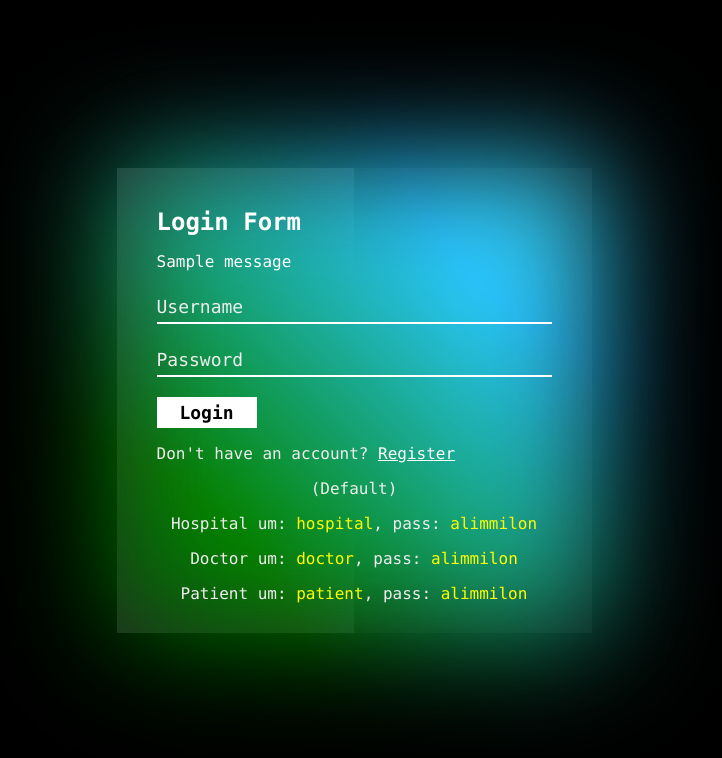
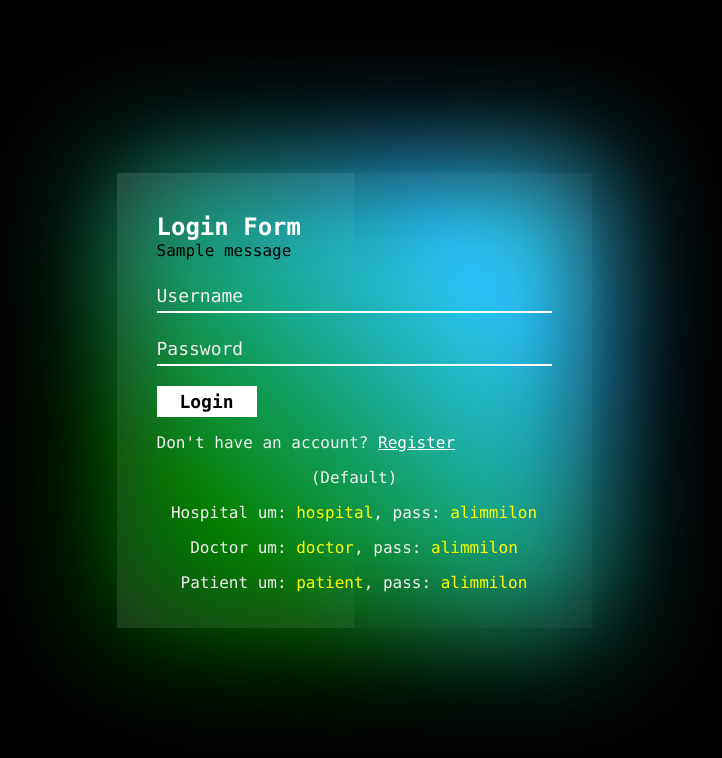
Before and after one commit to md-abdul-alim/Hospital-Management-System, a Django app: page /login/ in a window 1280 px wide. Shown: the top 758 px of the page, without its empty margins (286-1008 px from the left). Run offline with Django 3.2, Linux system fonts and the light colour scheme; tables that the repository leaves empty hold one stand-in row (values such as "Sample post"); one stand-in notice (Sample message) is shown.

Commit message:
updated views and login page

```diff
--- a/doctor/views.py
+++ b/doctor/views.py
@@ -41,7 +41,7 @@ def doctor_registration(request):
                 doctorForm=doctorForm.save(commit=False)
                 doctorForm.user=userForm
                 doctorForm.save()
-
+                messages.success(request, 'Registration Successfull')
                 return redirect('login')
             else:
                 context={
--- a/hospital/views.py
+++ b/hospital/views.py
@@ -67,6 +67,7 @@ def hopital_registration(request):
                 adminForm=adminForm.save()
                 group = Group.objects.get(name='ADMIN')
                 adminForm.groups.add(group)
+                messages.success(request, 'Registration Successfull')
                 return redirect('login')
         return render(request,'registration/hospitalsignup.html',{'adminForm':adminForm})
 
--- a/patient/views.py
+++ b/patient/views.py
@@ -42,6 +42,7 @@ def patient_registration(request):
                 patientForm.user=userForm
                 patientForm.assignedDoctorId=request.POST.get('assignedDoctorId')
                 patientForm.save()
+                messages.success(request, 'Registration Successfull')
                 return redirect('login')
             else:
                 context={
--- a/templates/login.html
+++ b/templates/login.html
@@ -21,7 +21,7 @@
       .container{
         position: relative;
         width: 475px;
-        min-height: 465px;
+        min-height: 455px;
         background: rgba(255,255,255,0.05);
         box-shadow: 0 5px 15px rgba(0,0,0,1);
       }
@@ -113,7 +113,7 @@
           <div class="messages">
               {% for message in messages %}
               <div{% if message.tags %} class="alert alert-sm alert-{{ message.tags }}"{% endif %}>
-                  <p style="color:white">{{ message }}</p>
+                  {{ message }}
               </div>
               {% endfor %}
           </div>
```
